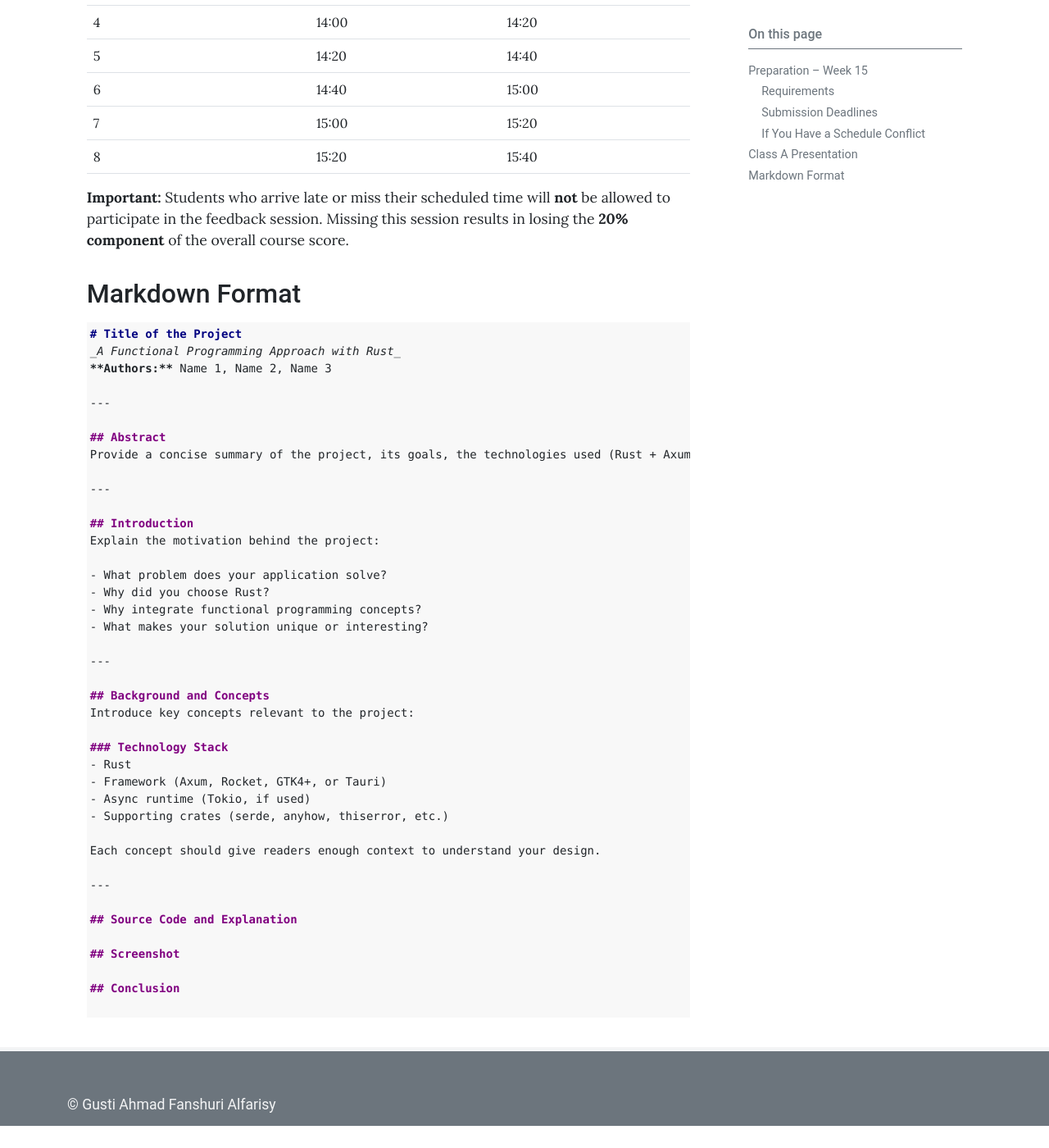
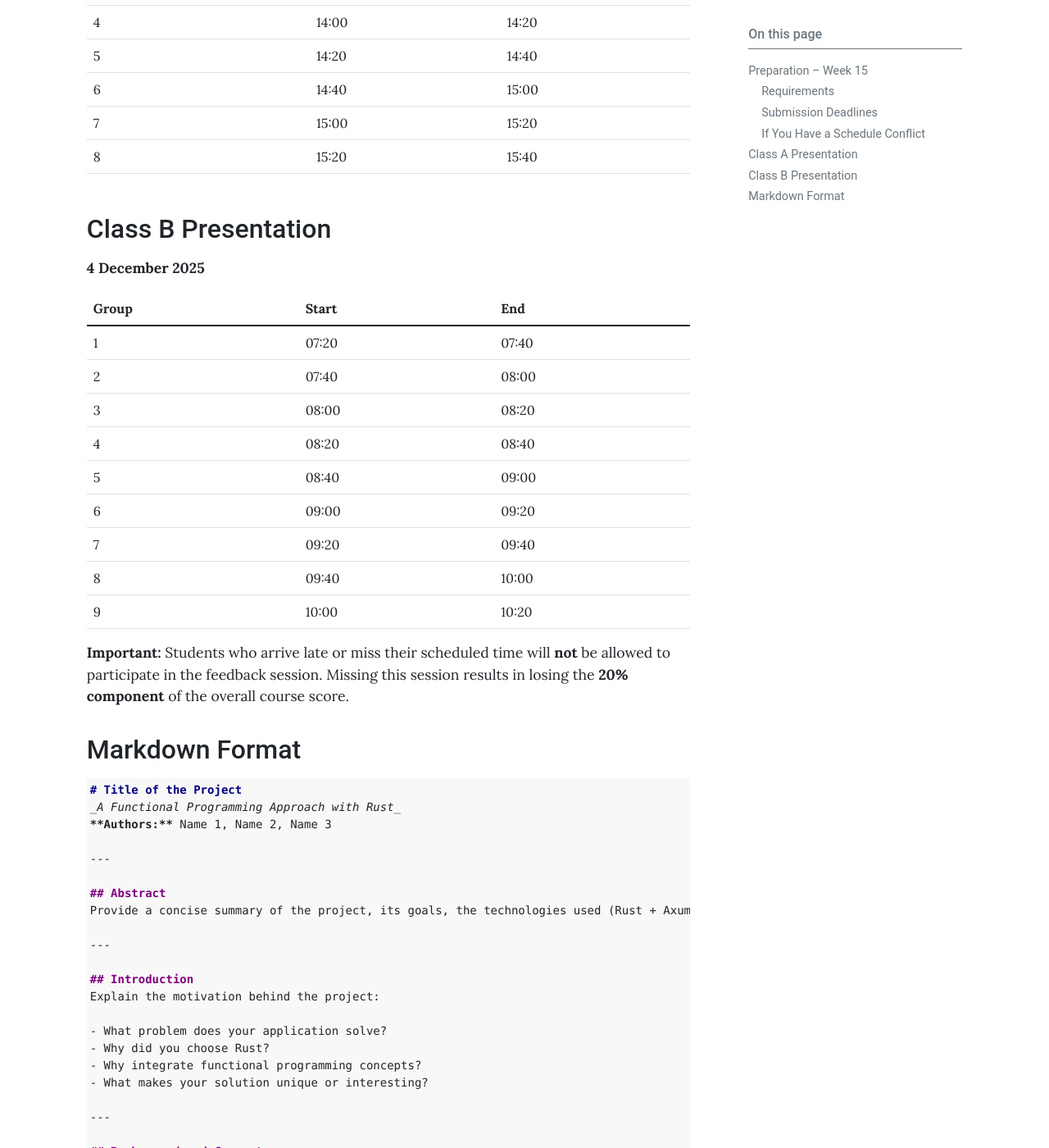
Before and after one commit to gusti-alfarisy/gusti-alfarisy.github.io, a Jekyll site: the page built from _posts/2025-11-25-final-exam-info-fp.md, in a window 1280 px wide and 1400 px high, scrolled down 1413 px. Shown: the whole window at 82% size. Built offline with Jekyll 4.4.1, drawn with Linux system fonts in a browser that asks for light colours; before the commit the page ends 2786 px from its top, so only the background shows below that; some of the changed text lies outside the part shown.

Commit message:
info fp final examp prep for class B

```diff
--- a/_posts/2025-11-25-final-exam-info-fp.md
+++ b/_posts/2025-11-25-final-exam-info-fp.md
@@ -45,6 +45,21 @@ Late communication cannot be accommodated.
 | 7     | 15:00 | 15:20 |
 | 8     | 15:20 | 15:40 |
 
+## Class B Presentation
+**4 December 2025**
+
+| Group | Start | End   |
+|-------|-------|-------|
+| 1     | 07:20 | 07:40 |
+| 2     | 07:40 | 08:00 |
+| 3     | 08:00 | 08:20 |
+| 4     | 08:20 | 08:40 |
+| 5     | 08:40 | 09:00 |
+| 6     | 09:00 | 09:20 |
+| 7     | 09:20 | 09:40 |
+| 8     | 09:40 | 10:00 |
+| 9     | 10:00 | 10:20 |
+
 **Important:** Students who arrive late or miss their scheduled time will **not** be allowed to participate in the feedback session. Missing this session results in losing the **20% component** of the overall course score.
 
 ## Markdown Format
```
Also changed, not shown: other parts of _posts/2025-11-25-final-exam-info-fp.md (+3 -0 lines).
